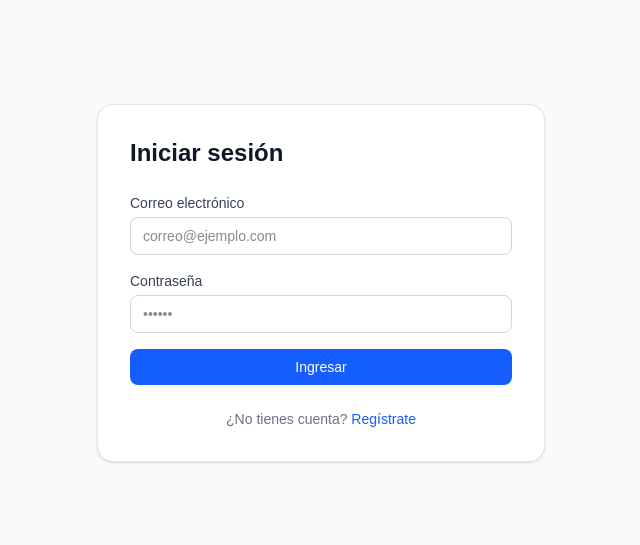
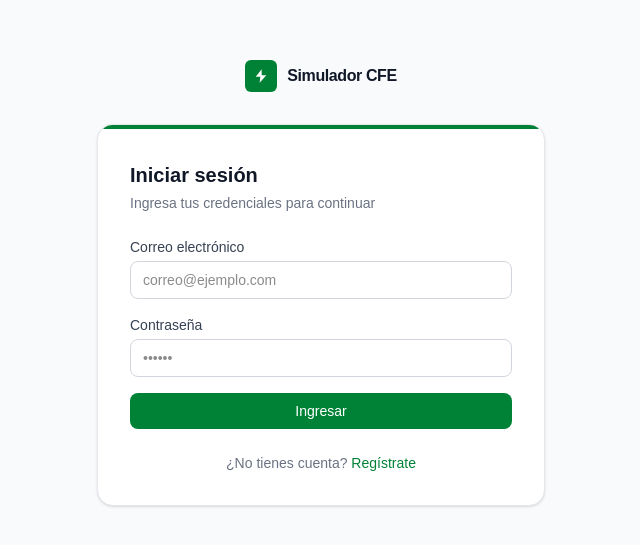
Before and after one commit to enrique1994mex/cfe-contracts, a Next.js app: page /login in a window 1280 px wide. Shown: the part 117-662 px from the top of the page, without its empty margins (319-959 px from the left). Built offline with nearby package versions, Linux system fonts and the light colour scheme; no server answers.

Commit message:
feat(login): align branding with app design system

```diff
--- a/app/login/page.tsx
+++ b/app/login/page.tsx
@@ -21,8 +21,26 @@
 
   return (
     <main className="min-h-screen flex items-center justify-center bg-gray-50">
-      <div className="w-full max-w-md bg-white rounded-2xl shadow-sm border border-gray-200 p-8">
-        <h1 className="text-2xl font-bold text-gray-900 mb-6">Iniciar sesión</h1>
+      <div className="w-full max-w-md">
+        {/* Brand */}
+        <div className="flex items-center justify-center gap-2.5 mb-8">
+          <div className="w-8 h-8 rounded-md bg-green-700 flex items-center justify-center">
+            <svg className="w-4 h-4 text-white" viewBox="0 0 24 24" fill="currentColor">
+              <path d="M13 2 4.09 12.97H11L10 22l9.91-11H13L13 2Z" />
+            </svg>
+          </div>
+          <span className="font-semibold text-gray-900 tracking-tight">Simulador CFE</span>
+        </div>
+
+        <div className="bg-white rounded-2xl shadow-sm border border-gray-200 overflow-hidden">
+          {/* Accent bar */}
+          <div className="h-1 bg-green-700" />
+
+          <div className="p-8">
+            <h1 className="text-xl font-bold text-gray-900 mb-1">Iniciar sesión</h1>
+            <p className="text-sm text-gray-500 mb-6">
+              Ingresa tus credenciales para continuar
+            </p>
 
             <form onSubmit={handleSubmit(onSubmit)} className="space-y-4">
               <div>
@@ -33,7 +51,7 @@
                   {...register("email")}
                   type="email"
                   autoComplete="email"
-              className="w-full rounded-lg border border-gray-300 px-3 py-2 text-sm outline-none focus:border-blue-500 focus:ring-1 focus:ring-blue-500"
+                  className="w-full rounded-lg border border-gray-300 px-3 py-2 text-sm outline-none focus:border-green-600 focus:ring-1 focus:ring-green-600"
                   placeholder="correo@ejemplo.com"
                 />
                 {errors.email && (
@@ -49,7 +67,7 @@
                   {...register("password")}
                   type="password"
                   autoComplete="current-password"
-              className="w-full rounded-lg border border-gray-300 px-3 py-2 text-sm outline-none focus:border-blue-500 focus:ring-1 focus:ring-blue-500"
+                  className="w-full rounded-lg border border-gray-300 px-3 py-2 text-sm outline-none focus:border-green-600 focus:ring-1 focus:ring-green-600"
                   placeholder="••••••"
                 />
                 {errors.password && (
@@ -66,7 +84,7 @@
               <button
                 type="submit"
                 disabled={isPending}
-            className="w-full rounded-lg bg-blue-600 px-4 py-2 text-sm font-medium text-white hover:bg-blue-700 disabled:opacity-50 disabled:cursor-not-allowed transition-colors"
+                className="w-full rounded-lg bg-green-700 px-4 py-2 text-sm font-medium text-white hover:bg-green-800 disabled:opacity-50 disabled:cursor-not-allowed transition-colors"
               >
                 {isPending ? "Ingresando..." : "Ingresar"}
               </button>
@@ -74,11 +92,13 @@
 
             <p className="mt-6 text-center text-sm text-gray-500">
               ¿No tienes cuenta?{" "}
-          <Link href="/register" className="text-blue-600 hover:underline font-medium">
+              <Link href="/register" className="text-green-700 hover:underline font-medium">
                 Regístrate
               </Link>
             </p>
           </div>
+        </div>
+      </div>
     </main>
   );
 }
```
Lines whose indentation alone changed are shown as unchanged.
